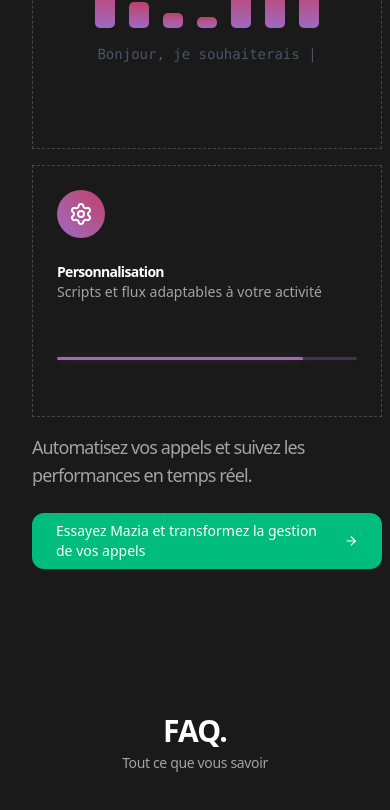
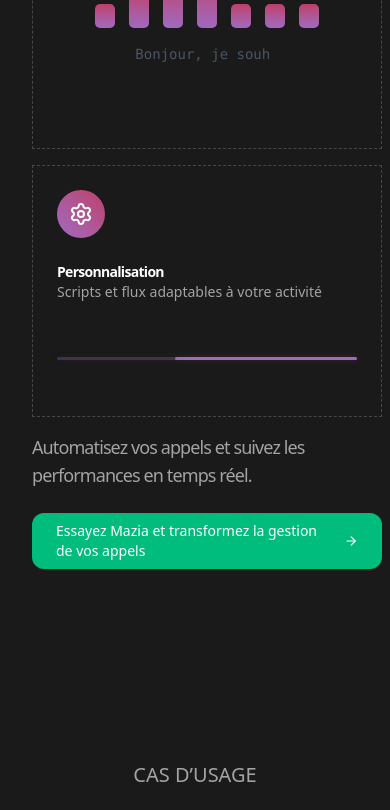
Before and after one commit to Itsnotxarwa/maziaapp, a React (Vite) app: page / in a window 390 px wide. Shown: the part 2718-3528 px from the top of the page. Built offline with nearby package versions, Linux system fonts and the light colour scheme.

Commit message:
Update features and add cas d'usage section

```diff
--- a/src/HomeComponents/FeaturesSection.jsx
+++ b/src/HomeComponents/FeaturesSection.jsx
@@ -5,7 +5,7 @@
 export default function FeaturesSection() {
 
     return(
-        <section className="relative pt-24 pb-12">
+        <section className="relative py-24">
                 <div className="max-w-7xl mx-auto px-8 sm:px-6 lg:px-16">
                             <div className="flex items-center justify-center mb-20">
                                 <div className="space-y-4">
--- a/src/HomeComponents/UsageExamples.jsx
+++ b/src/HomeComponents/UsageExamples.jsx
@@ -8,13 +8,20 @@
         <section className="relative py-24">
                 <div className="max-w-7xl mx-auto px-4 sm:px-6 lg:px-8">
                     <div className="text-center mb-16">
-                        <h2 className="text-xl uppercase text-white mb-4">Cas d’usage</h2>
+                        <div className="space-y-4 mb-20">
                         <Fade triggerOnce direction="up" duration={800} delay={200}>
-                            <h2 className="mb-16 font-bold text-3xl text-white sm:text-4xl
-                            md:text-5xl lg:text-6xl leading-tight">Comment Mazia peut transformer vos appels
+                        <h2 className="text-xl uppercase text-white/60 mb-4">Cas d’usage</h2>
+                        </Fade>
+                        <Fade triggerOnce direction="up" duration={800} delay={200}>
+                            <h2 className="mb-8 font-medium text-3xl text-white md:text-4xl
+                            leading-tight tracking-tight">Comment Mazia peut transformer vos appels
                             </h2>
                         </Fade>
-
+                        <Fade triggerOnce direction="up" duration={800} delay={200}>
+                        <p className='mx-16 text-lg text-center text-white/60 mb-6 leading-tight tracking-tight'>
+                            Mazia automatise et optimise vos appels, gère les demandes clients, qualifie les prospects et fournit des rapports clairs pour améliorer l’efficacité de votre entreprise.                        </p>
+                        </Fade>
+                        </div>
                             <div className="grid grid-cols-1 lg:grid-cols-3 sm:grid-cols-2 gap-8">
                                 {usageData.map((item, i) => (
                                     <Fade triggerOnce direction="up" duration={800} delay={400}>
--- a/src/HomePage.jsx
+++ b/src/HomePage.jsx
@@ -5,6 +5,7 @@
 import Footer from "./Footer";
 import FeaturesSection from "./HomeComponents/FeaturesSection";
 import { Slide } from "react-awesome-reveal";
+import UsageExamples from "./HomeComponents/UsageExamples";
 
 
 
@@ -18,6 +19,7 @@
             <Slide triggerOnce direction="up">
             <FeaturesSection />
             </Slide>
+            <UsageExamples />
             <QuestionsSection />
             <Footer />
         </div>
```
